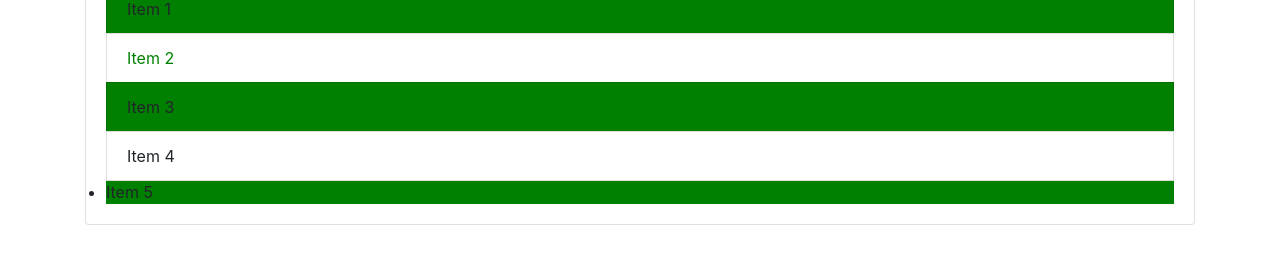
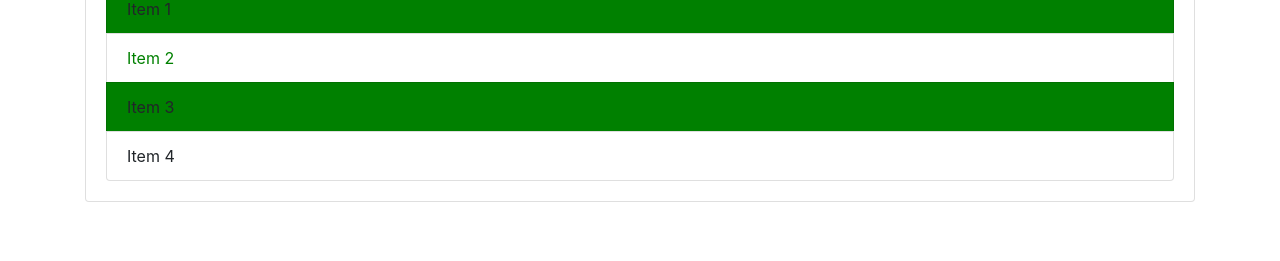
Before and after one commit to Dhee0raj23/pctogit, a plain HTML site: page index.html in a window 1280 px wide. Shown: the part 293-554 px from the top of the page. Drawn offline with nearby package versions, Linux system fonts and the light colour scheme.

Commit message:
removed list

```diff
--- a/index.html
+++ b/index.html
@@ -27,7 +27,7 @@
       <li class="list-group-item">Item 2</li>
       <li class="list-group-item">Item 3</li>
       <li class="list-group-item">Item 4</li>
-      <li class="new-list-item">Item 5</li>
+
     </ul>
    </div>
   </div>
```
